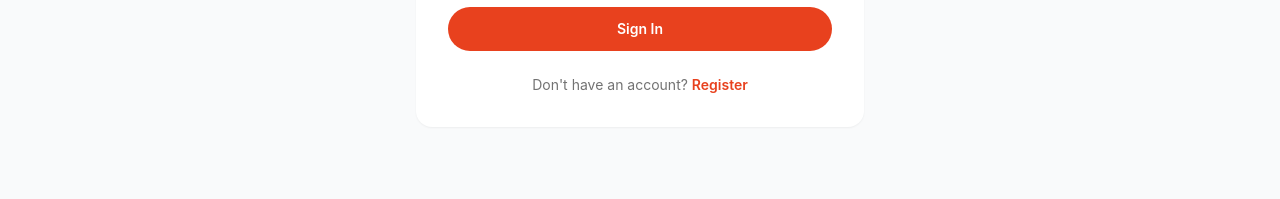
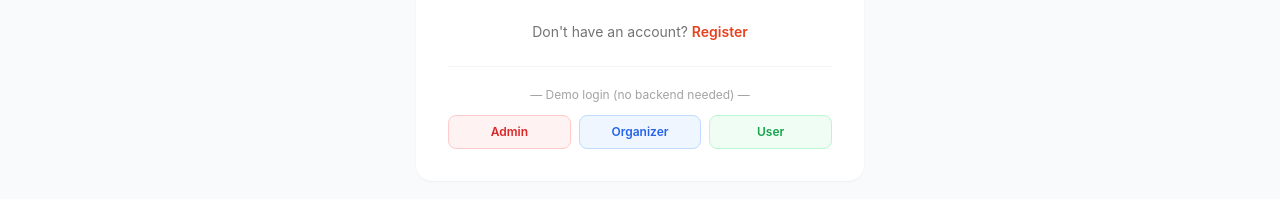
Before and after one commit to haibung/tickets, a Next.js app in the folder client/: page /auth/login in a window 1280 px wide. Shown: the part 563-762 px from the top of the page. Built offline with nearby package versions, Linux system fonts and the light colour scheme; no server answers.

Commit message:
feat: add demo login buttons to login page for all three roles
Agent-Logs-Url: https://github.com/haibung/tickets/sessions/20d0c450-5a01-4158-a82f-945c380605d2

Co-authored-by: haibung <65877605+haibung@users.noreply.github.com>

```diff
--- a/client/pages/auth/login.js
+++ b/client/pages/auth/login.js
@@ -116,6 +116,32 @@ export default function LoginPage() {
                 Register
               </Link>
             </p>
+
+            <div className="mt-6 border-t border-neutral-100 pt-5">
+              <p className="text-xs text-center text-neutral-400 mb-3">— Demo login (no backend needed) —</p>
+              <div className="flex gap-2">
+                {[
+                  { role: "admin",     label: "Admin",     color: "bg-red-50 text-red-600 hover:bg-red-100 border-red-200" },
+                  { role: "organizer", label: "Organizer", color: "bg-blue-50 text-blue-600 hover:bg-blue-100 border-blue-200" },
+                  { role: "user",      label: "User",      color: "bg-green-50 text-green-600 hover:bg-green-100 border-green-200" },
+                ].map(({ role, label, color }) => (
+                  <button
+                    key={role}
+                    type="button"
+                    onClick={() => {
+                      saveAuth({
+                        token: `demo-${role}-token`,
+                        user: { id: role === "admin" ? 1 : role === "organizer" ? 2 : 3, name: `Demo ${label}`, email: `${role}@demo.com`, role },
+                      });
+                      router.push(dashboardPath(role));
+                    }}
+                    className={`flex-1 py-2 text-xs font-semibold rounded-lg border transition-colors ${color}`}
+                  >
+                    {label}
+                  </button>
+                ))}
+              </div>
+            </div>
           </div>
         </div>
       </div>
```
